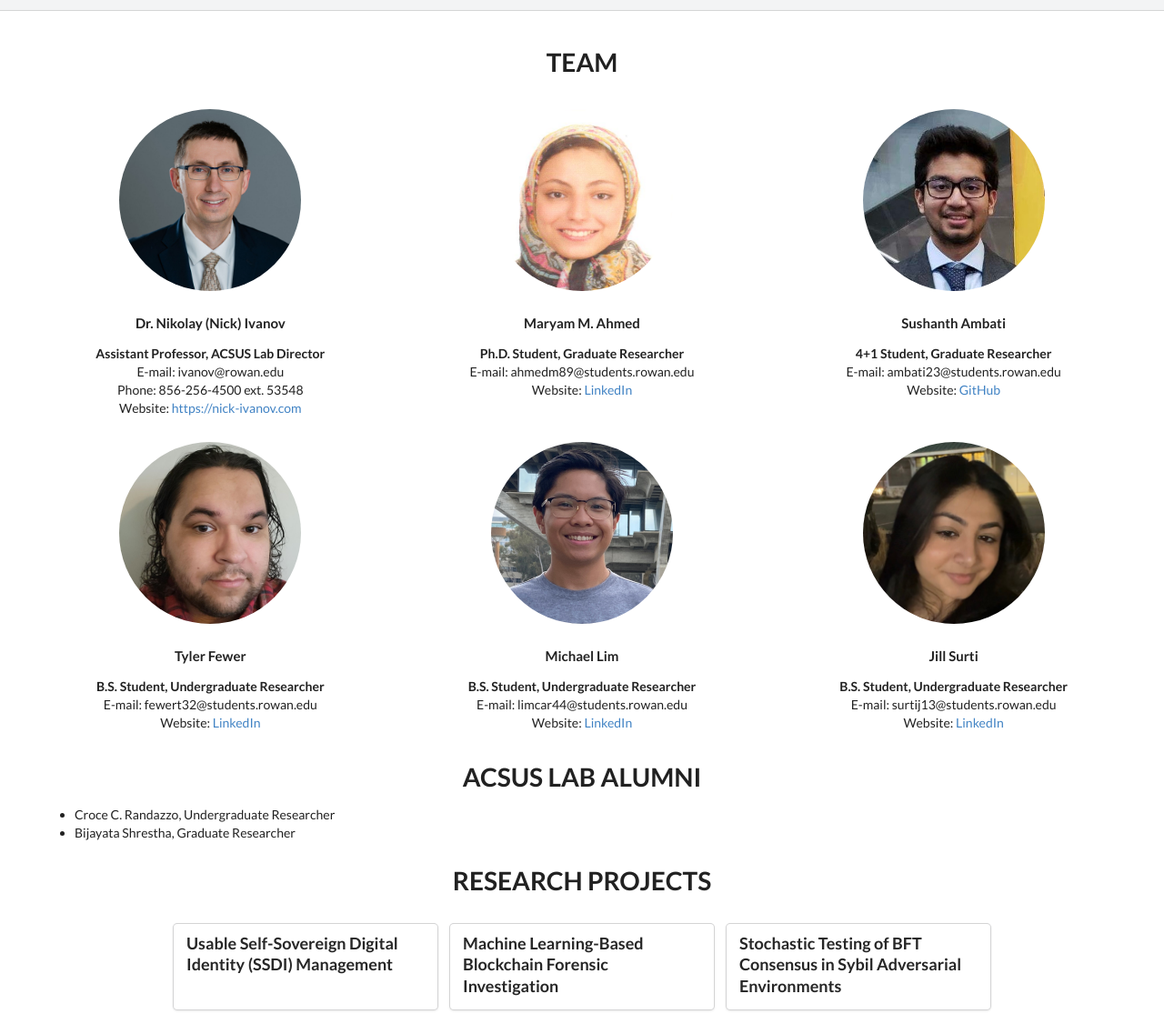
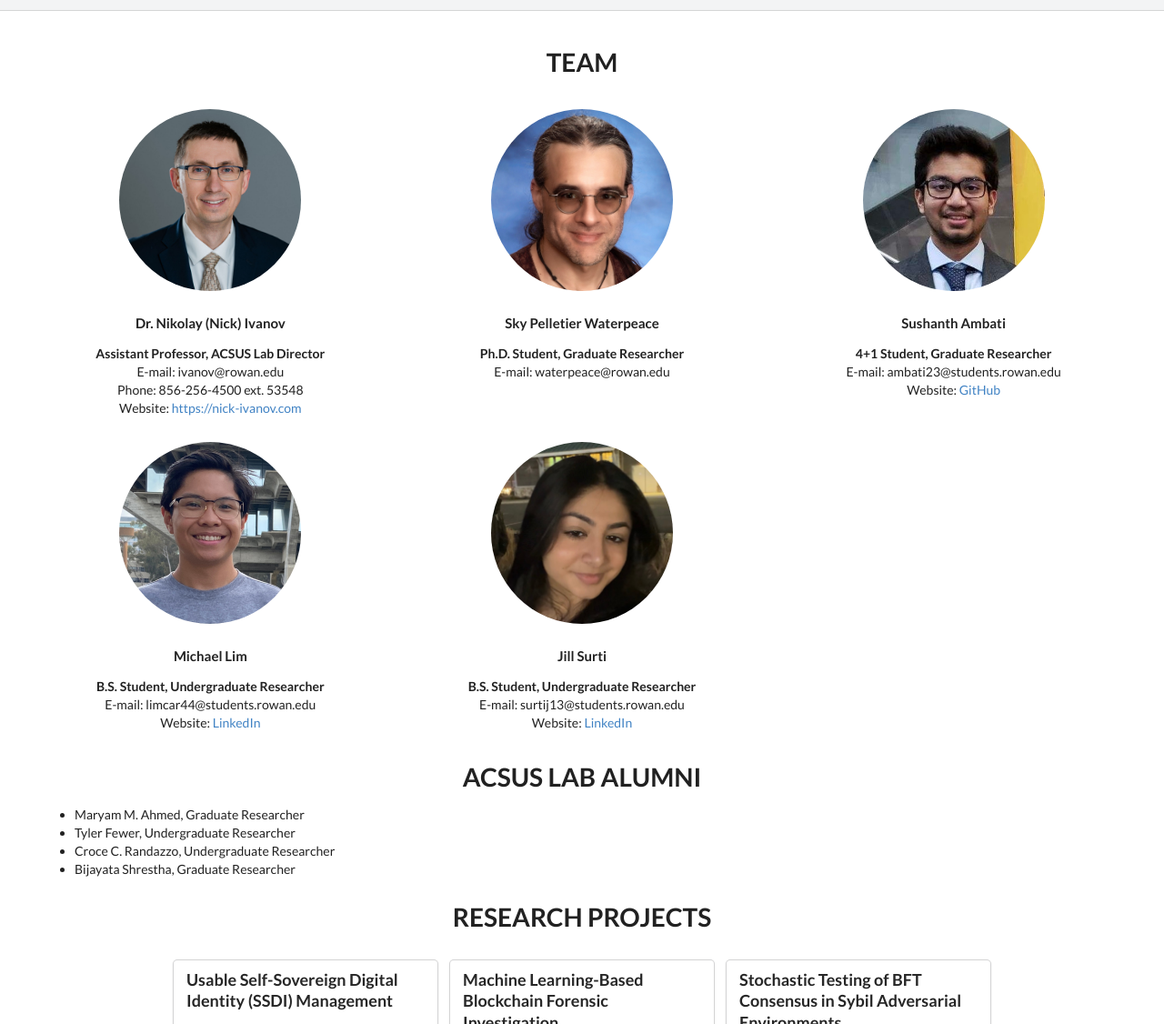
Before and after one commit to acsuslab/acsuslab.org, a plain HTML site: page index.html in a window 1280 px wide. Shown: the part 1026-2152 px from the top of the page at 91% size. Drawn offline with Linux system fonts and the light colour scheme.

Commit message:
Fri Nov 29 17:25:57 EST 2024

```diff
--- a/index.html
+++ b/index.html
@@ -113,14 +113,14 @@ very padded segment">
 
     <div class="col-lg-4 col-sm-6 text-center mb-2">
       <br />
-      <img class="img-fluid d-block mx-auto" src="images/maryam.png" style="width: 200px; height: 200px; border-radius: 50%;" alt="Maryam Massoud">
+      <img class="img-fluid d-block mx-auto" src="images/sky.jpg" style="width: 200px; height: 200px; border-radius: 50%;" alt="Sky Waterpeace">
 
-      <h4>Maryam M. Ahmed</h4>
+      <h4>Sky Pelletier Waterpeace</h4>
         <b>Ph.D. Student, Graduate Researcher</b><br/>
-        E-mail:  ahmedm89@students.rowan.edu<br />
-        <p style="text-align: center">
+        E-mail: waterpeace@rowan.edu<br />
+        <!-- <p style="text-align: center">
           Website:&nbsp;<a href="https://www.linkedin.com/in/maryam-massoud-ahmed-bb549812b/" target="_blank">LinkedIn</a>
-        </p>
+        </p> -->
     </div>
 
     <!-- <div class="col-lg-4 col-sm-6 text-center mb-2">
@@ -147,7 +147,7 @@ very padded segment">
         </p>
     </div>
 
-    <div class="col-lg-4 col-sm-6 text-center mb-2">
+    <!-- <div class="col-lg-4 col-sm-6 text-center mb-2">
       <br />
       <img class="img-fluid d-block mx-auto" src="images/tyler-fewer.jpg" style="width: 200px; height: 200px; border-radius: 50%;" alt="Tyler Fewer">
 
@@ -157,7 +157,7 @@ very padded segment">
         <p style="text-align: center">
           Website:&nbsp;<a href="https://www.linkedin.com/in/tyler-fewer-645339121/" target="_blank">LinkedIn</a>
         </p>
-    </div>
+    </div> -->
 
     <div class="col-lg-4 col-sm-6 text-center mb-2">
       <br />
@@ -190,6 +190,8 @@ very padded segment">
   <h1 class="ui center aligned huge header">ACSUS LAB ALUMNI</h1>
 
   <ul>
+    <li>Maryam M. Ahmed, Graduate Researcher</li>
+    <li>Tyler Fewer, Undergraduate Researcher</li>
     <li>Croce C. Randazzo, Undergraduate Researcher</li>
     <li>Bijayata Shrestha, Graduate Researcher</li>
   </ul>
```
Also changed, not shown: images/sky.jpg (added), images/sky.png (added), 1 other file.
